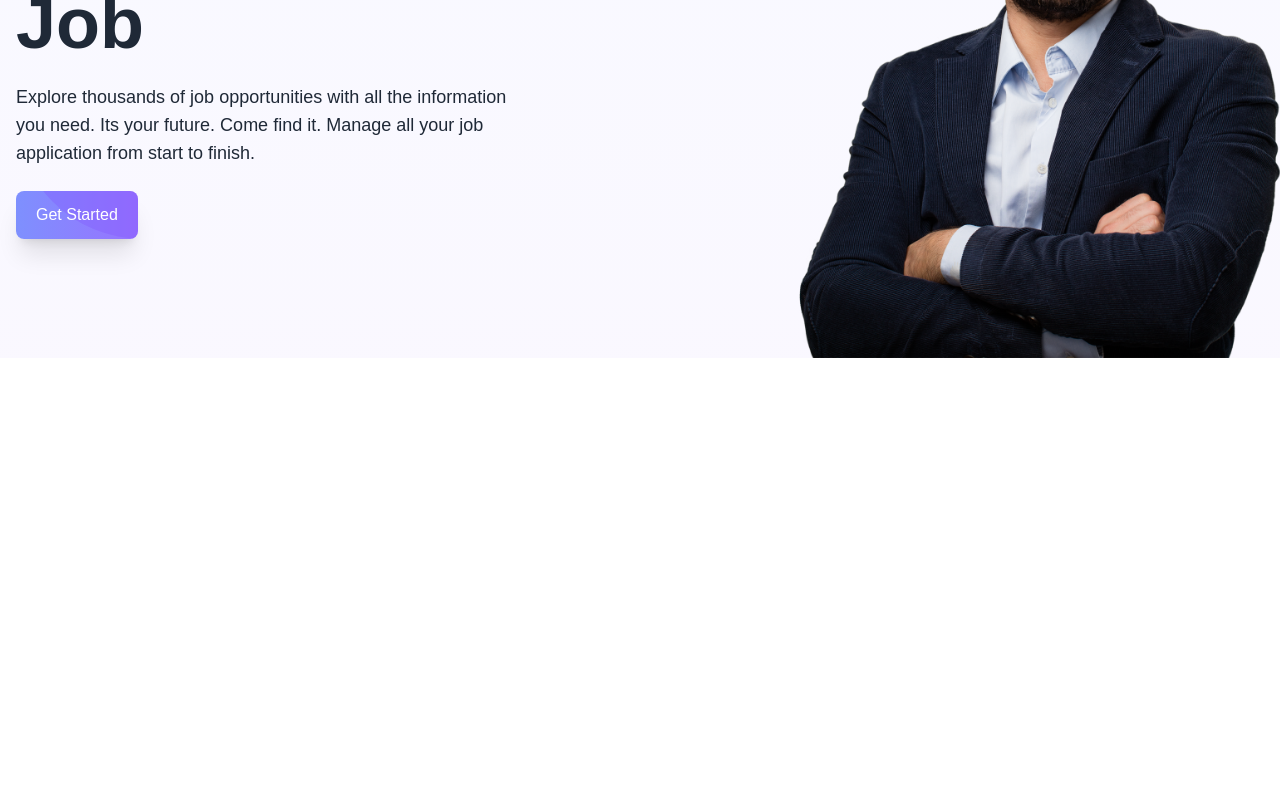
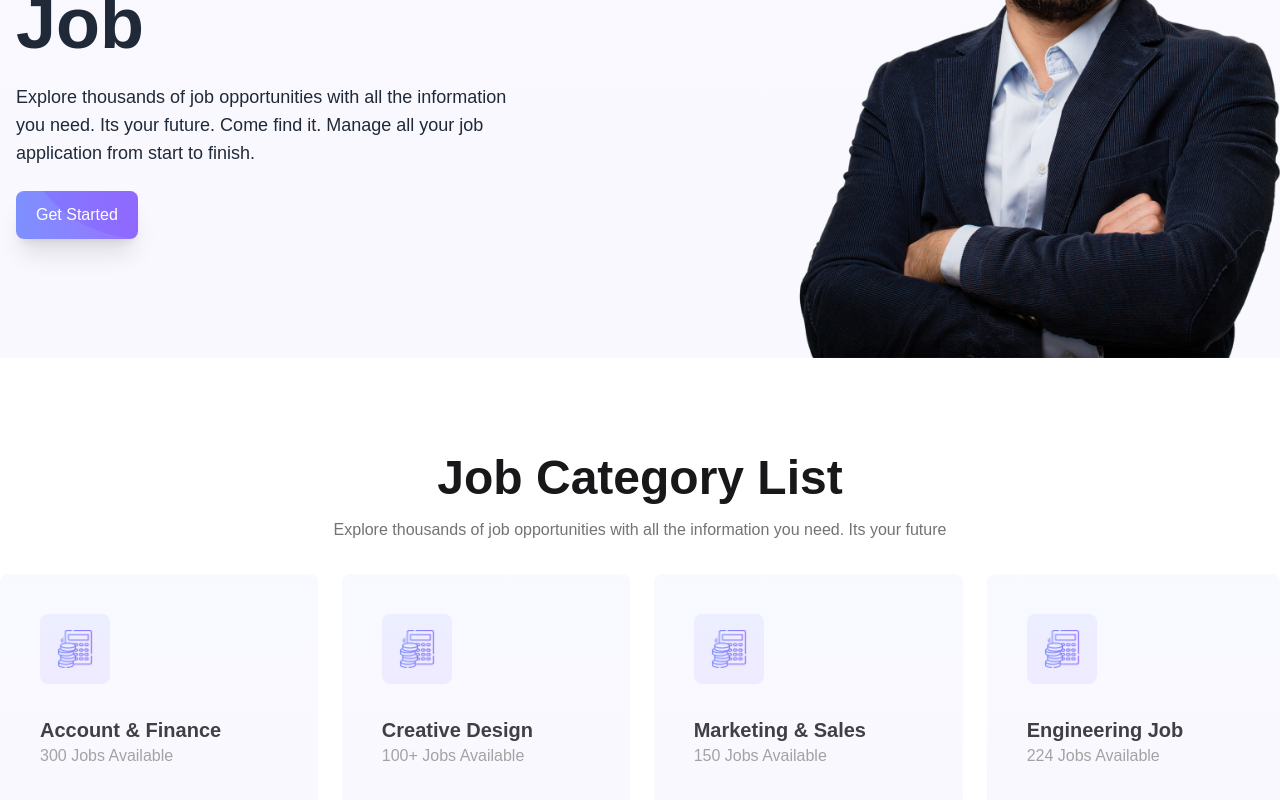
Before and after one commit to Jisan-Dev/M47-Career-Spring, a React (Vite) app: page / in a window 1280 px wide. Shown: the part 360-1160 px from the top of the page. Before the commit the page ends 800 px from the top, so only its background shows below. Built offline with nearby package versions, Linux system fonts and the light colour scheme; a web font is replaced by a local one.

Commit message:
category section added with other stuffs

```diff
--- /dev/null
+++ b/src/components/categories-list/index.jsx
@@ -0,0 +1,28 @@
+import { useEffect, useState } from 'react';
+import accountsImg from '../../assets/icons/accounts.png';
+
+const CategoryList = () => {
+  const [categories, setCategories] = useState([]);
+
+  useEffect(() => {
+    fetch('categories.json')
+      .then((res) => res.json())
+      .then((data) => setCategories(data));
+  }, []);
+
+  return (
+    <div className="flex gap-6 container mx-auto justify-center">
+      {categories.map((category) => (
+        <div key={category.id} className="p-10 grow rounded-lg bg-gradient-to-b from-bannerGradientFrom to to-bannerGradientTo">
+          <div className="bg-gradient-to-b from-[#7E90FE1A] to-[#9873FF1A] w-[70px] h-[70px] p-4 rounded-lg mb-8">
+            <img src={accountsImg} className="w-full" alt="" />
+          </div>
+          <h3 className="text-zinc-700 text-xl font-extrabold"> {category.category_name} </h3>
+          <p className="text-neutral-400 text-base font-medium">{category.availability}</p>
+        </div>
+      ))}
+    </div>
+  );
+};
+
+export default CategoryList;
--- /dev/null
+++ b/src/components/section-header/index.jsx
@@ -0,0 +1,17 @@
+import PropTypes from 'prop-types';
+
+function SectionHeader({ heading, subheading }) {
+  return (
+    <header className="text-center mb-8">
+      <h2 className="text-zinc-900 text-5xl font-bold mb-4">{heading}</h2>
+      <p className="max-w-[650px] mx-auto text-neutral-500 text-base font-regular">{subheading}</p>
+    </header>
+  );
+}
+
+SectionHeader.propTypes = {
+  heading: PropTypes.string.isRequired,
+  subheading: PropTypes.string.isRequired,
+};
+
+export default SectionHeader;
--- a/src/pages/homepage/index.jsx
+++ b/src/pages/homepage/index.jsx
@@ -1,9 +1,12 @@
+import Button from '../../components/ui/Button';
 import user from '../../assets/images/user.png';
-import Button from '../../components/ui/Button';
+import SectionHeader from '../../components/section-header';
+import CategoryList from '../../components/categories-list';
 
 const Homepage = () => {
   return (
-    // hero section
+    <>
+      {/*hero section */}
       <section className="font-gsans relative overflow-x-hidden bg-gradient-to-b from-bannerGradientFrom to to-bannerGradientTo">
         <div className="hero container mx-auto">
           <div className="hero-content flex-col lg:flex-row-reverse justify-between ">
@@ -20,6 +23,15 @@ const Homepage = () => {
           </div>
         </div>
       </section>
+
+      {/*category-list section */}
+      <section className="mt-24 font-gsans">
+        <SectionHeader heading="Job Category List" subheading="Explore thousands of job opportunities with all the information you need. Its your future" />
+        <main>
+          <CategoryList />
+        </main>
+      </section>
+    </>
   );
 };
 
```
Lines whose indentation alone changed are shown as unchanged.
